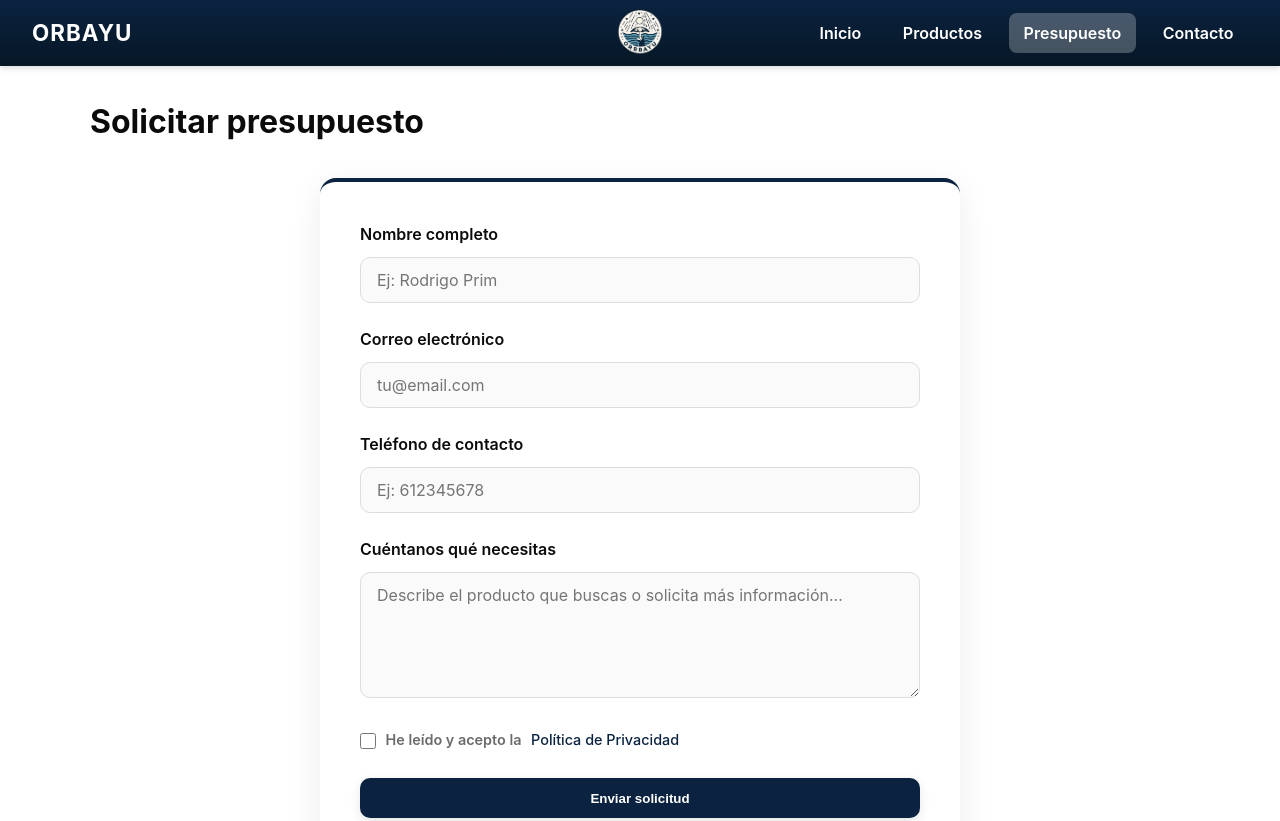
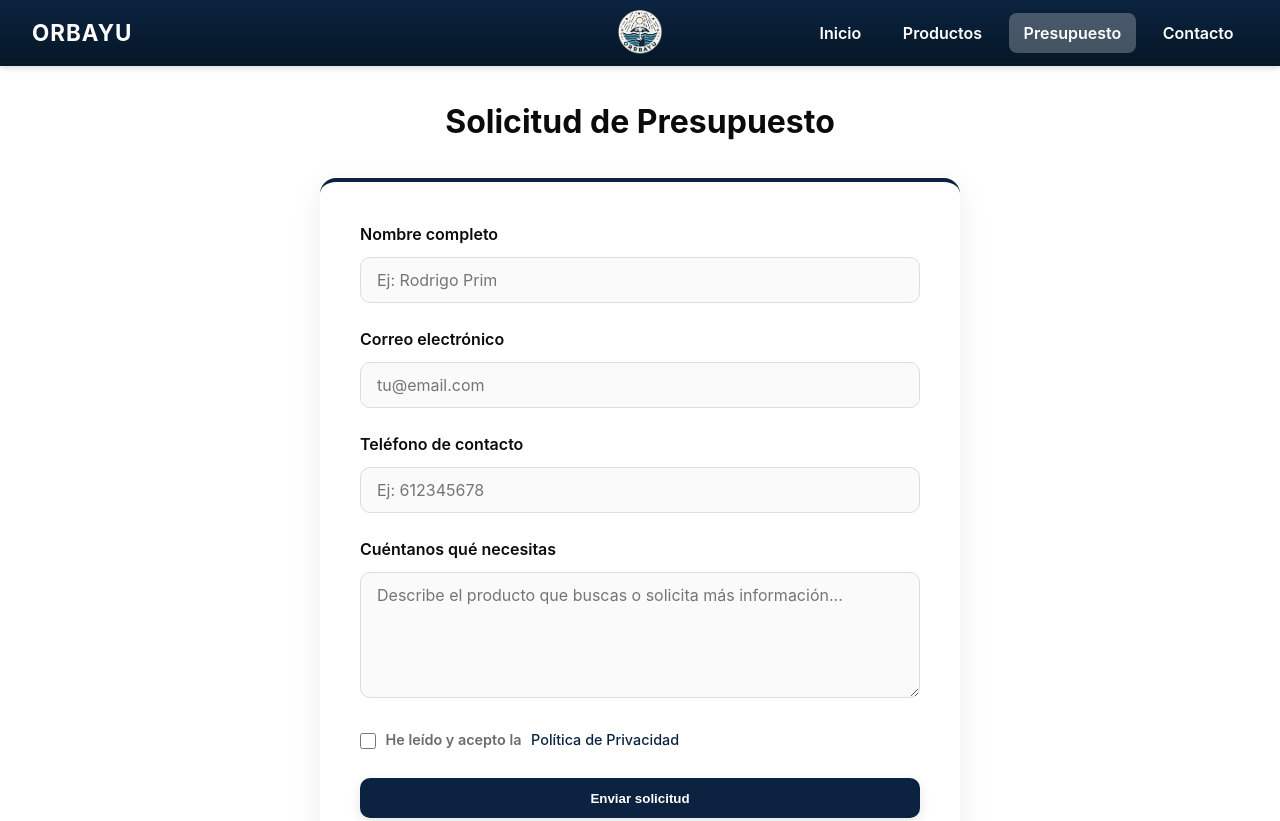
Before and after one commit to MrPrimxw/Rodrigo_Prim1_trabajoHTML, a plain HTML site: page pages/presupuesto.html in a window 1280 px wide. Shown: the top 821 px of the page. Drawn offline with Linux system fonts and the light colour scheme.

Commit message:
Centrado de titulo en presupuestos

```diff
--- a/css/estilos.css
+++ b/css/estilos.css
@@ -991,6 +991,11 @@ span#year::after, span#year2::after, span#year3::after, span#year4::after {
   }
 }
 
+/* Titulo de solicitud de presupuesto */
+main h1 {
+  text-align: center;
+}
+
 /* Formulario de presupuesto personalizado */
 .form-presupuesto {
   max-width: 640px;
--- a/pages/presupuesto.html
+++ b/pages/presupuesto.html
@@ -7,7 +7,7 @@
 <head>
   <meta charset="UTF-8">
   <meta name="viewport" content="width=device-width, initial-scale=1.0">
-  <title>Orbayu – Solicitar Presupuesto</title>
+  <title>Orbayu – Solicitud de Presupuesto</title>
   <meta name="description" content="Solicita tu presupuesto personalizado para productos artesanales en piel. Sin compromiso.">
   <link rel="icon" href="../img/logo.png" type="image/png">
   <link rel="stylesheet" href="../css/estilos.css">
@@ -39,7 +39,7 @@
 
   <main class="container section">
 
-    <h1>Solicitar presupuesto</h1>
+    <h1>Solicitud de Presupuesto</h1>
 
     <!-- Mensaje de éxito con :target -->
     <div id="exito" class="mensaje-exito">
```
